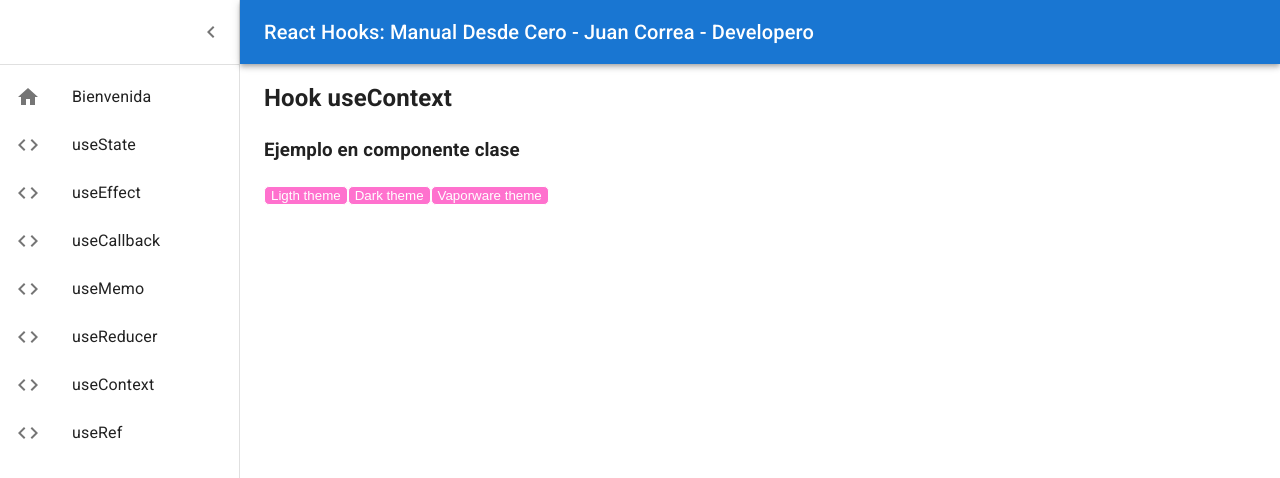
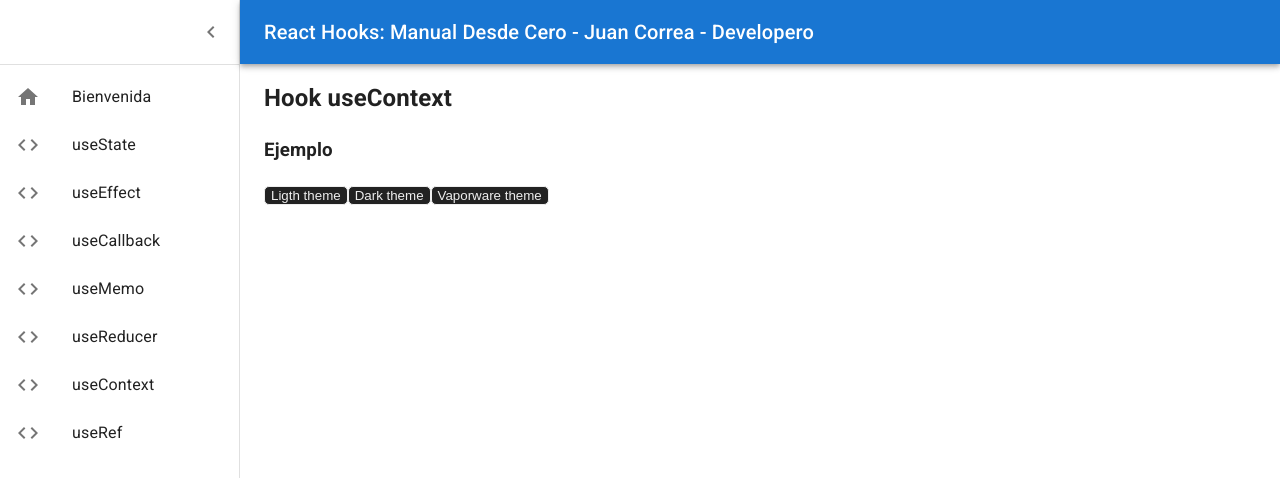
Before and after one commit to Developero-oficial/react-hooks, a React (Create React App) app: page /use-context in a window 1280 px wide. Shown: the top 478 px of the page. Built offline with nearby package versions, Linux system fonts and the light colour scheme.

Commit message:
finish theme and useContext

```diff
--- a/src/use-context/components/button.js
+++ b/src/use-context/components/button.js
@@ -1,16 +1,22 @@
 import React from 'react';
 import {ThemeContext} from '../theme-context';
+import {themes} from '../themes';
 
-export class Button extends React.Component {
-  render() {
-    const style = {
-      border: '1px solid',
-      borderRadius: 5,
-      color: this.context.color,
-      backgroundColor: this.context.background,
-    };
-    return <button style={style} {...this.props} />;
-  }
-}
+export const Button = props => {
+  const {setCurrentTheme, theme} = React.useContext(ThemeContext);
 
-Button.contextType = ThemeContext;
+  const handleClickDefault = () => {
+    setCurrentTheme(themes.light);
+  };
+
+  const handleClick = props.onClick ? props.onClick : handleClickDefault;
+
+  const style = {
+    border: '1px solid',
+    borderRadius: 5,
+    color: theme.color,
+    backgroundColor: theme.background,
+  };
+
+  return <button style={style} {...props} onClick={handleClick} />;
+};
--- a/src/use-context/components/use-context-page.js
+++ b/src/use-context/components/use-context-page.js
@@ -4,15 +4,28 @@ import {Button} from './button';
 import {ThemeContext} from '../theme-context';
 import {themes} from '../themes';
 
-export const UseContextPage = () => (
+export const UseContextPage = () => {
+  const [currentTheme, setCurrentTheme] = React.useState(themes.dark);
+
+  const handleClick = React.useCallback(theme => setCurrentTheme(theme), []);
+
+  const value = {
+    theme: currentTheme,
+    setCurrentTheme,
+  };
+
+  return (
     <>
       <h2>Hook useContext</h2>
-    <h3>Ejemplo en componente clase</h3>
+      <h3>Ejemplo</h3>
 
-    <ThemeContext.Provider value={themes.vaporwave}>
+      <ThemeContext.Provider value={value}>
         <Button>Ligth theme</Button>
-      <Button>Dark theme</Button>
-      <Button>Vaporware theme</Button>
+        <Button onClick={() => handleClick(themes.dark)}>Dark theme</Button>
+        <Button onClick={() => handleClick(themes.vaporwave)}>
+          Vaporware theme
+        </Button>
       </ThemeContext.Provider>
     </>
   );
+};
```
Lines whose indentation alone changed are shown as unchanged.
